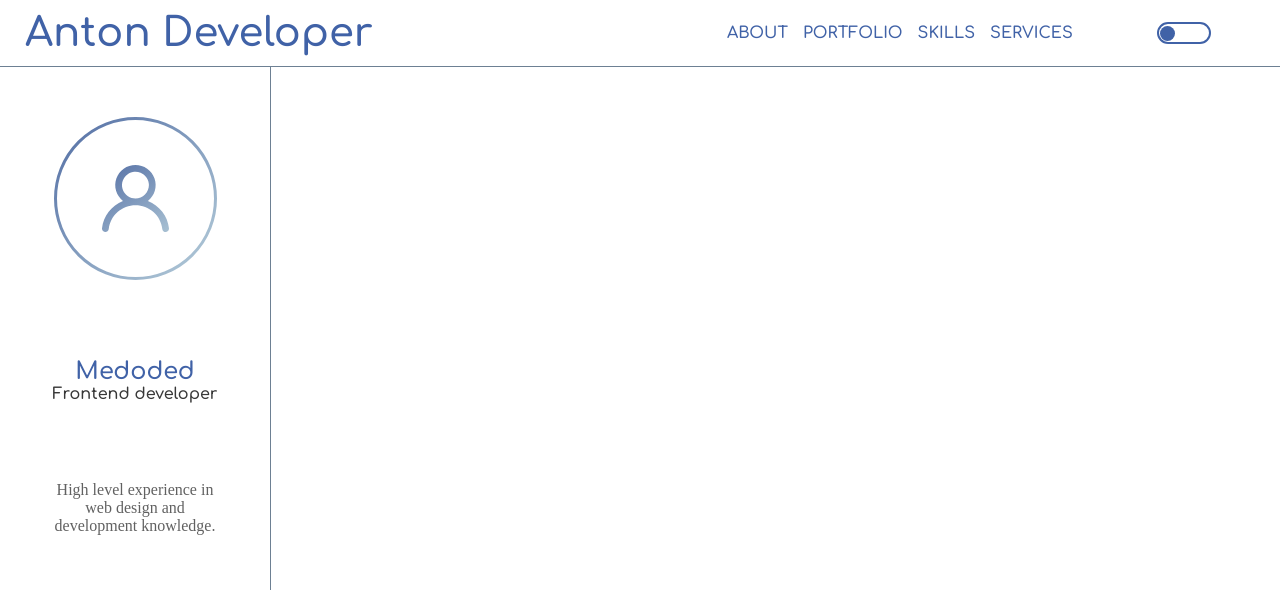
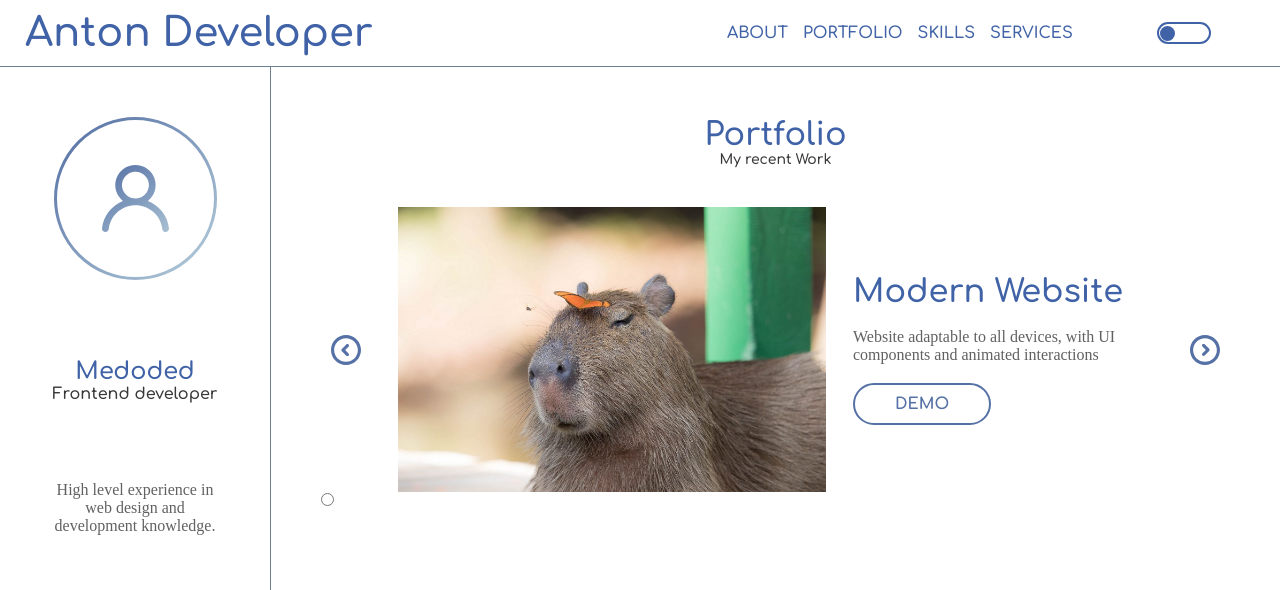
Before and after one commit to beliberda/snycks_portfolio, a plain HTML site: page portolio.html in a window 1280 px wide. Shown: the top 590 px of the page. Drawn offline with Linux system fonts and the light colour scheme.

Commit message:
from note

```diff
--- a/assets/css/index.css
+++ b/assets/css/index.css
@@ -6,3 +6,4 @@
 @import url(./sidebar.css);
 @import url(./about.css);
 @import url(./skill.css);
+@import url(./portfolio.css);
--- /dev/null
+++ b/assets/css/portfolio.css
@@ -0,0 +1,41 @@
+.slider {
+  padding-top: 40px;
+}
+.slider-slide {
+  display: flex;
+  justify-content: space-between;
+  flex-grow: 1;
+  gap: 10px;
+  align-items: center;
+}
+.slider-arrow {
+  cursor: pointer;
+  transition: 0.3s;
+}
+.slider-arrow:hover {
+  transform: scale(1.05);
+}
+.slider-arrow:active {
+  transform: scale(1);
+}
+.slider__project-image {
+  max-width: 428px;
+  width: 100%;
+}
+.slider-main {
+  display: flex;
+  flex-direction: column;
+  justify-content: space-between;
+  gap: 19px;
+  padding: 23px 0;
+  align-items: flex-start;
+  max-width: 300px;
+}
+.slider-main__title {
+}
+.slider-main__text {
+}
+.btn-demo {
+}
+.slider-pagination {
+}
--- a/assets/css/skill.css
+++ b/assets/css/skill.css
@@ -4,7 +4,7 @@
   gap: 22px;
   align-items: center;
 }
-.page-skills__titles {
+.page-content__titles {
   display: flex;
   flex-direction: column;
   align-items: center;
--- a/portolio.html
+++ b/portolio.html
@@ -53,7 +53,44 @@
         </div>
         <button class="btn-contact">Contact me</button>
       </aside>
-      <main class="content page-services"></main>
+      <main class="content page-portfolio">
+        <div class="page-content__titles">
+          <h2>Portfolio</h2>
+          <h5>My recent Work</h5>
+        </div>
+        <div class="slider">
+          <div class="slider-slide">
+            <img
+              class="slider-arrow"
+              src="./assets/images/icons/arrow-slider-left.svg"
+              alt=""
+              id="left-slide"
+            />
+            <img
+              src="./assets/images/CAPIBARA.jpg"
+              alt=""
+              class="slider__project-image"
+            />
+            <main class="slider-main">
+              <h2 class="slider-main__title">Modern Website</h2>
+              <p class="slider-main__text">
+                Website adaptable to all devices, with UI components and
+                animated interactions
+              </p>
+              <button class="btn-demo"><a href="">Demo</a></button>
+            </main>
+            <img
+              class="slider-arrow"
+              src="./assets/images/icons/arrow-slider-right.svg"
+              alt=""
+              id="right-slide"
+            />
+          </div>
+        </div>
+        <div class="slider-pagination">
+          <input type="radio" name="" id="" />
+        </div>
+      </main>
     </main>
   </body>
   <script src="./assets/js/index.js"></script>
```
Also changed, not shown: assets/js/skills.js (+20 -8 lines), index.html (+0 -18 lines), skills.html (+1 -1 lines), assets/images/CAPIBARA.jpg (added), assets/images/icons/arrow-slider-left.svg (added), assets/images/icons/arrow-slider-right.svg (added).
